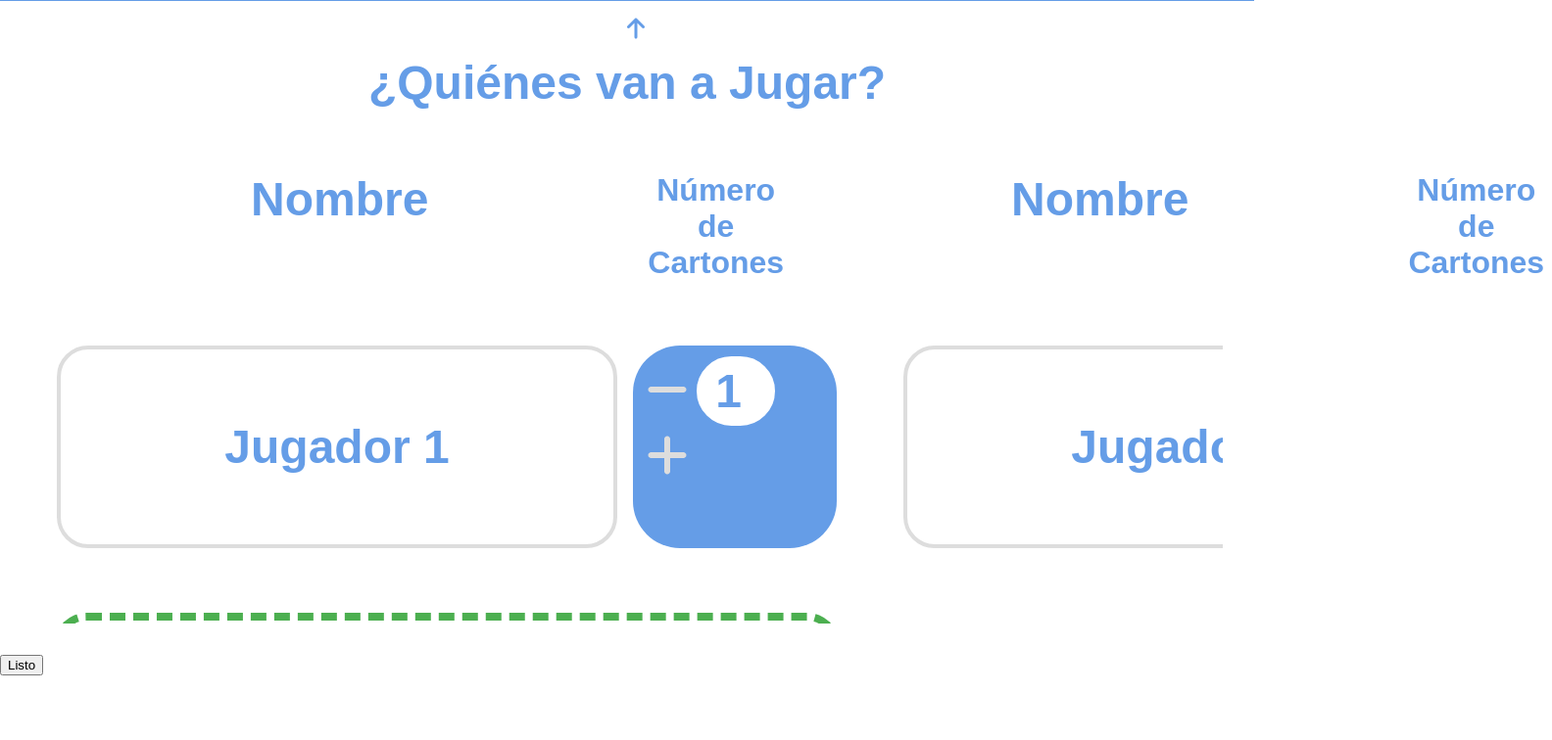
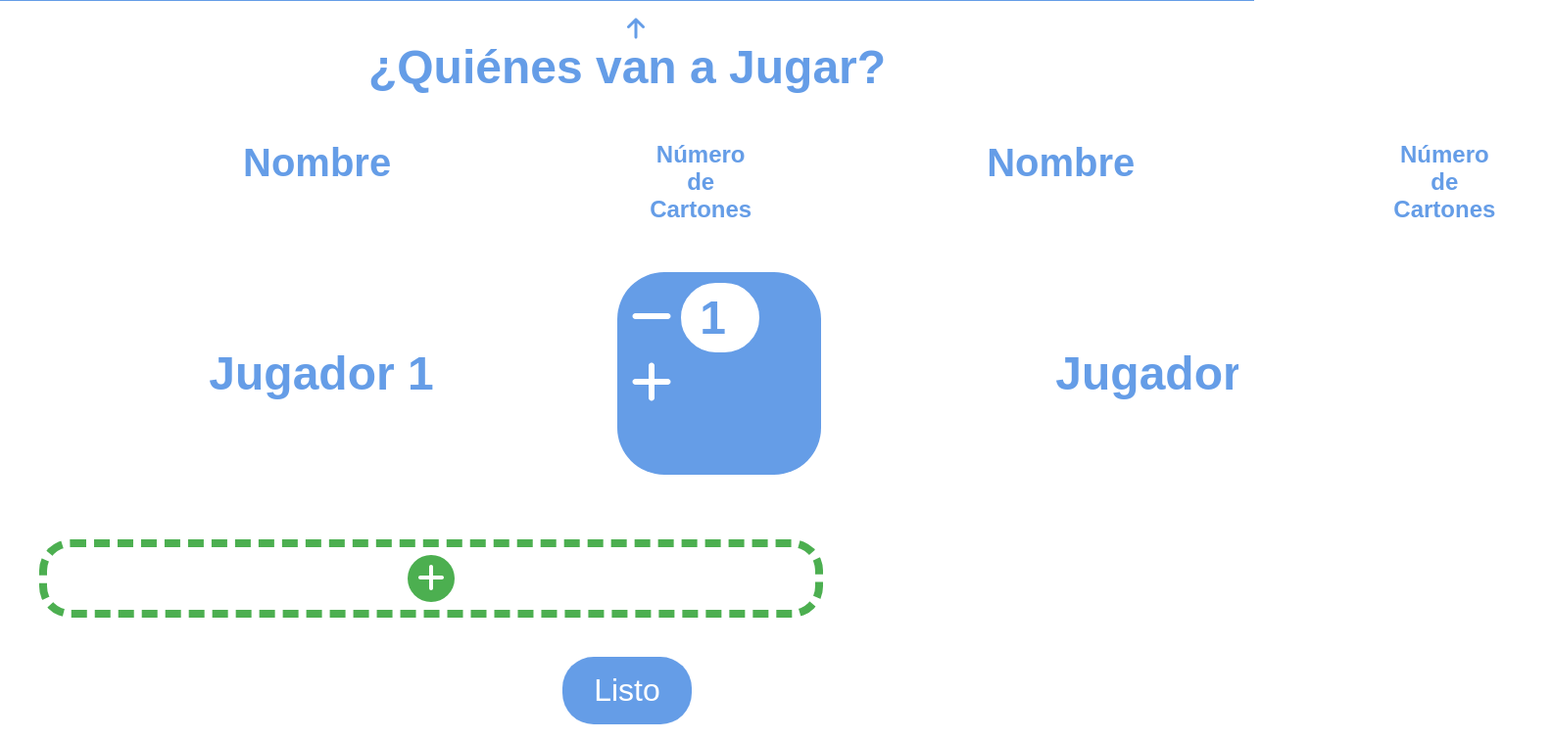
Before and after one commit to Raulacinherrero/rahbingo, a React (Create React App) app: page / in a window 1280 px wide. Shown: the part 131-887 px from the top of the page at 98% size, 1584 px wide, since content can reach past the window. Before the commit the page ends 821 px from the top, so only its background shows below. Built offline with nearby package versions, Linux system fonts and the light colour scheme.

Commit message:
variables estilos

```diff
--- a/src/components/HowManyPlayers/how-many-players.scss
+++ b/src/components/HowManyPlayers/how-many-players.scss
@@ -1,18 +1,20 @@
+@import '../../styles/variables.scss';
+
 .HowManyPlayers-container {
     .title {
         font-weight: bold;
         padding: 0.5rem;
         font-size: 3rem;
         font-family: sans-serif;
-        color: hsl(214, 73%, 65%);
+        color: $corpColor;
         text-align: center;
-        margin: 3rem;
+        margin: 2rem;
     }
 
     .texts {
         display: grid;
         grid-template-columns: repeat(2, 1fr);
-        margin: 2rem;
+        margin: 1rem;
 
         .text {
             display: flex;
@@ -21,21 +23,21 @@
             .name-span {
                 font-weight: bold;
                 padding: 0.5rem;
-                font-size: 3rem;
+                font-size: 2.5rem;
                 font-family: sans-serif;
-                color: hsl(214, 73%, 65%);
+                color: $corpColor;
                 text-align: center;
-                margin-left: 13.5rem;
+                margin-left: 14rem;
             }
 
             .ncards-span {
                 font-weight: bold;
                 padding: 0.5rem;
-                font-size: 2rem;
+                font-size: 1.5rem;
                 font-family: sans-serif;
-                color: hsl(214, 73%, 65%);
+                color: $corpColor;
                 text-align: center;
-                margin-left: 13rem;
+                margin-left: 15.5rem;
 
                 span {
                     display: block;
@@ -48,17 +50,17 @@
         display: grid;
         grid-template-columns: repeat(2, 1fr);
         grid-gap: 1rem;
-        margin: 2rem;
+        margin: 1rem;
         overflow-y: auto;
-        max-height: 310px;
+        max-height: 470px;
 
         .player-container {
             display: flex;
             margin: 1px;
 
             .DeletePlayer-button {
-                background-color: #f44336;
-                color: #fff;
+                background-color: $rojo;
+                color: $blanco;
                 font-size: 2rem;
                 border: none;
                 border-radius: 50%;
@@ -68,7 +70,7 @@
                 cursor: pointer;
 
                 &:hover {
-                    background-color: #d32f2f;
+                    background-color: $rojo2;
                 }
             }
         }
@@ -78,7 +80,7 @@
         display: flex;
         justify-content: center;
         align-items: center;
-        border: 0.5rem dashed #4caf50;
+        border: 0.5rem dashed $verde;
         height: 4rem;
         width: 49rem;
         border-radius: 2rem;
@@ -86,8 +88,8 @@
         cursor: pointer;
 
         .NewPlayer-button {
-            background-color: #4caf50;
-            color: #fff;
+            background-color: $verde;
+            color: $blanco;
             font-size: 2rem;
             border: none;
             border-radius: 50%;
@@ -97,28 +99,49 @@
         }
 
         &:hover {
-            border: 0.5rem dashed #84ca87;
+            border: 0.5rem dashed $verde2;
 
             .NewPlayer-button {
-                background-color: #84ca87;
+                background-color: $verde2;
             }
         }
     }
+
     .nplayer-container::-webkit-scrollbar {
         width: 12px;
     }
 
     .nplayer-container::-webkit-scrollbar-track {
-        background: #f1f1f1;
+        background: $gris;
         border-radius: 6px;
     }
 
     .nplayer-container::-webkit-scrollbar-thumb {
-        background: #888;
+        background: $gris2;
         border-radius: 6px;
     }
 
     .nplayer-container::-webkit-scrollbar-thumb:hover {
-        background: #555;
+        background: $gris3;
+    }
+
+    .submit-button-container {
+        display: flex;
+        justify-content: center;
+        margin-bottom: 1rem;
+    }
+
+    .submit-button {
+        background-color: $corpColor;
+        color: $blanco;
+        font-size: 2rem;
+        border: none;
+        border-radius: 2rem;
+        padding: 1rem 2rem;
+        cursor: pointer;
+
+        &:active {
+            background-color: $corpColor2;
+        }
     }
 }
--- a/src/components/Navbar/navbar.scss
+++ b/src/components/Navbar/navbar.scss
@@ -1,6 +1,8 @@
+@import '../../styles/variables.scss';
+
 .navbar {
-  background-color: hsl(214, 73%, 65%);
-  color: #ffffff;
+  background-color: $corpColor;
+  color: $blanco2;
   display: flex;
   justify-content: space-between;
   align-items: center;
@@ -29,7 +31,7 @@
     a {
       display: flex;
       align-items: center;
-      color: #fff;
+      color: $blanco;
       font-weight: bold;
       text-decoration: none;
 
@@ -53,13 +55,13 @@
   }
 
   .logo-container:hover {
-    background-color: hsl(214, 73%, 65%);
-    color: #fff;
-    background-color: #fff;
+    background-color: $corpColor;
+    color: $blanco;
+    background-color: $blanco;
 
     .title {
       transform: scale(1.1);
-      color: hsl(214, 73%, 65%);
+      color: $corpColor;
     }
 
     .logo {
@@ -81,7 +83,7 @@
       font-family: sans-serif;
 
       .link {
-        color: #ffffff;
+        color: $blanco2;
         text-decoration: none;
         font-weight: bold;
         padding: 1rem;
@@ -93,9 +95,9 @@
 
       .tercer-link {
         cursor: pointer;
-        background-color: #fff;
-        color: hsl(214, 73%, 65%);
-        border: 2px solid #fff;
+        background-color: $blanco;
+        color: $corpColor;
+        border: 2px solid $blanco;
         text-decoration: none;
         font-weight: bold;
         padding: 1rem;
@@ -103,9 +105,9 @@
         transition: all 0.2s ease-in-out;
 
         &:hover {
-          background-color: hsl(214, 73%, 65%);
-          color: #fff;
-          border: 2px solid #fff;
+          background-color: $corpColor;
+          color: $blanco;
+          border: 2px solid $blanco;
         }
       }
 
@@ -113,8 +115,8 @@
         position: absolute;
         top: 6rem;
         right: 1.07rem;
-        border: 3px solid hsl(214, 73%, 65%);
-        background-color: #fff;
+        border: 3px solid $corpColor;
+        background-color: $blanco;
         padding: 0.2rem;
         border-radius: 2rem;
         z-index: 1;
@@ -132,7 +134,7 @@
 
         .dropdown-link {
           padding: 1rem;
-          color: hsl(214, 73%, 65%);
+          color: $corpColor;
           text-decoration: none;
           font-weight: bold;
           display: block;
@@ -140,8 +142,8 @@
           border-radius: 2rem;
 
           &:hover {
-            background-color: hsl(214, 73%, 65%);
-            color: #fff;
+            background-color: $corpColor;
+            color: $blanco;
           }
         }
       }
@@ -162,7 +164,7 @@
   left: 48.55%;
 
   .arrow-icon {
-    color: hsl(214, 73%, 65%);
+    color: $corpColor;
     font-size: 1.5rem;
     transition: all 0.2s ease-in-out;
 
@@ -172,11 +174,11 @@
   }
 
   &:hover {
-    background-color: hsl(214, 73%, 65%);
-    color: #fff;
+    background-color: $corpColor;
+    color: $blanco;
 
     .arrow-icon {
-      color: #fff;
+      color: $blanco;
     }
   }
 }
--- a/src/components/NewPlayer/new-player.scss
+++ b/src/components/NewPlayer/new-player.scss
@@ -1,3 +1,5 @@
+@import '../../styles/variables.scss';
+
 .player-container {
     display: flex;
     padding: 0.5rem;
@@ -6,17 +8,17 @@
         margin: 0.5rem;
         font-weight: bold;
         font-size: 3rem;
-        border: 0.3rem solid #ddd;
+        border: 0.3rem solid $blanco;
         border-radius: 2rem;
         transition: border-color 0.2s ease-in-out;
         font-family: sans-serif;
-        color: hsl(214, 73%, 65%);
+        color: $corpColor;
         width: 35rem;
         text-align: center;
 
         &:focus {
             outline: none;
-            border-color: hsl(214, 73%, 65%);
+            border-color: $corpColor;
         }
     }
 
@@ -24,7 +26,7 @@
         margin: 0.5rem;
         padding: 0.5rem;
         border-radius: 3rem;
-        background-color: hsl(214, 73%, 65%);
+        background-color: $corpColor;
 
         .nCards {
             border-radius: 3rem;
@@ -32,27 +34,27 @@
             width: 4rem;
             padding: 0.5rem;
             font-size: 3rem;
-            border: 0.2rem solid hsl(214, 73%, 65%);
+            border: 0.2rem solid $corpColor;
             transition: border-color 0.2s ease-in-out;
             font-family: sans-serif;
-            color: hsl(214, 73%, 65%);
+            color: $corpColor;
             text-align: center;
 
             &:focus {
                 outline: none;
-                border-color: hsl(214, 73%, 65%);
+                border-color: $corpColor;
             }
         }
 
         .numeric-button {
             background-color: transparent;
-            color: #ddd;
+            color: $blanco;
             font-size: 3rem;
             border: 0 transparent;
             cursor: pointer;
 
             &:active {
-                color: #ffffff;
+                color: $blanco2;
             }
         }
     }
--- /dev/null
+++ b/src/styles/variables.scss
@@ -0,0 +1,11 @@
+$corpColor: hsl(214, 73%, 65%);
+$corpColor2: hsl(214, 73%, 50%);
+$blanco: #fff;
+$blanco2: #ffffff;
+$rojo:#f44336;
+$rojo2:#d32f2f;
+$verde:#4caf50;
+$verde2:#84ca87;
+$gris:#f1f1f1;
+$gris2:#888;
+$gris3:#555;
```
